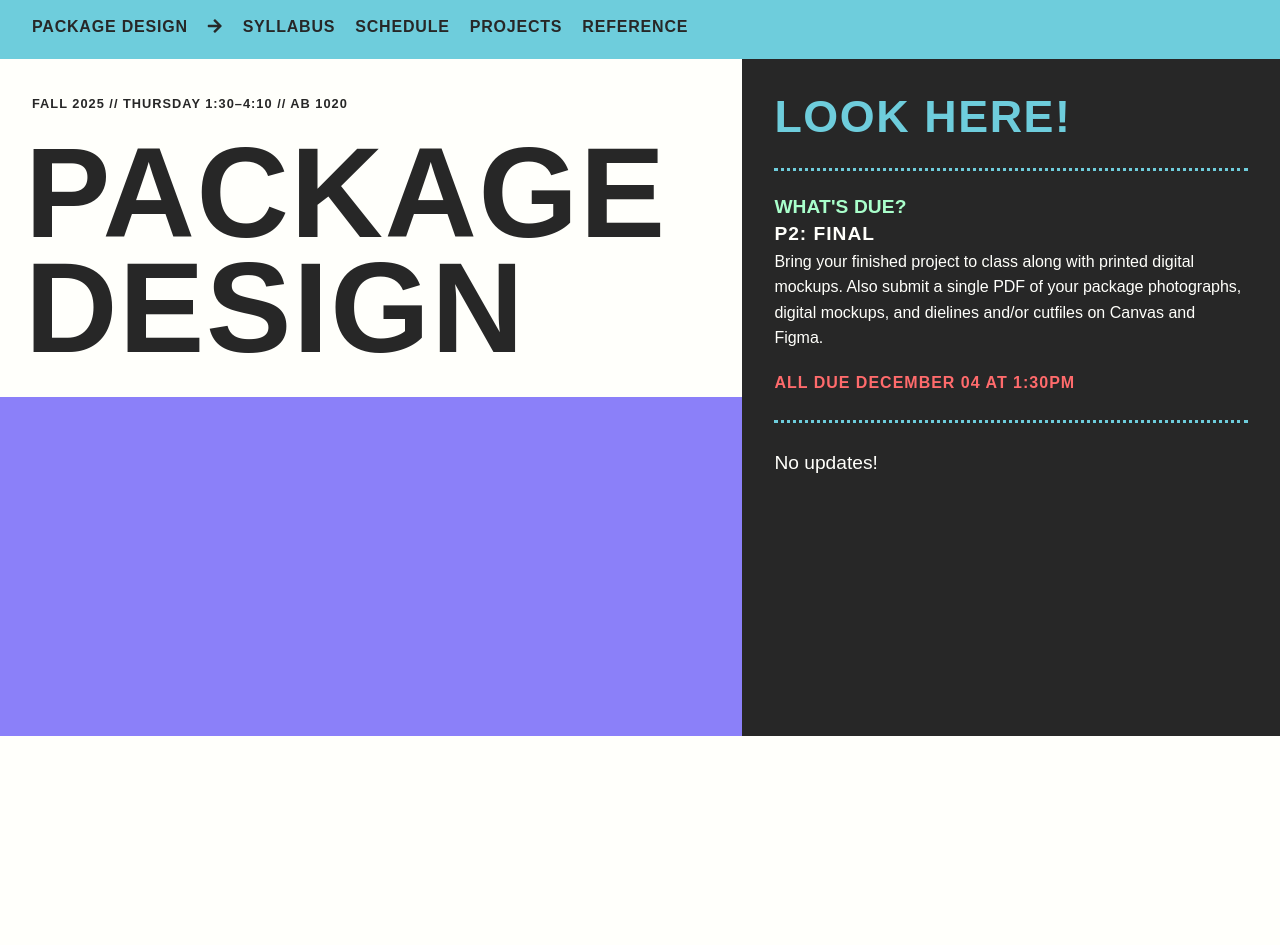
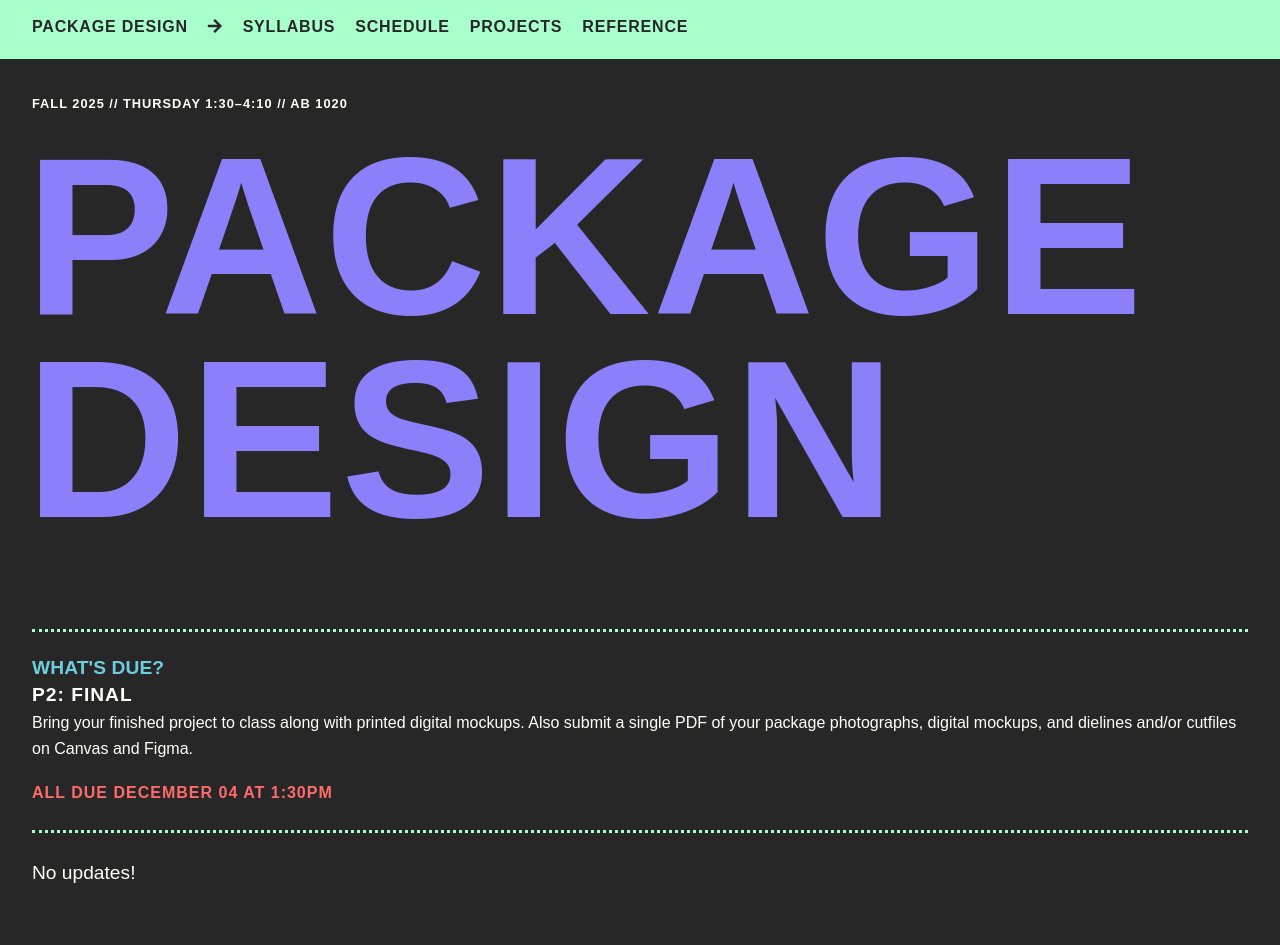
Before and after one commit to gmu-gd/package25-fall, a Jekyll site: the page built from index.html, in a window 1280 px wide. Built offline with Jekyll 4.4.1, drawn with Linux system fonts in a browser that asks for light colours; some web fonts are replaced; before the commit the page ends 900 px from its top, so only the background shows below that.

Commit message:
redesign

```diff
--- a/_includes/update-box.html
+++ b/_includes/update-box.html
@@ -1,4 +1,4 @@
-<h2 class="section-title">Look here!</h2>
+<!-- <h2 class="section-title">Look here!</h2> -->
 {% if site.categories.due == null %}
   <p>Class hasn't started yet, nothing is due.</p>
   {% else %}
--- a/_includes/work-list.html
+++ b/_includes/work-list.html
@@ -2,7 +2,7 @@
 {% assign curDate = site.time | date: '%s' %}
 {% if site.categories.projects == null %}
   <p>The first project will be posted soon.</p>
-  {% else %}
+{% else %}
   {% for post in site.categories.projects %}
     {% assign postStartDate = post.date | date: '%s' %}
     {% if postStartDate <= curDate %}
--- a/_sass/main.scss
+++ b/_sass/main.scss
@@ -95,11 +95,11 @@ textarea {
 ========================================================================== */
 
 $font-stack-body: sofia-pro, sans-serif;
-$font-stack-bighead: rig-solid-bold-halftone, sans-serif;
-$font-stack-student: rig-solid-bold-fill, sans-serif;
+$font-stack-bighead: "sofia-pro-condensed", sans-serif;
+$font-stack-student: "sofia-pro-condensed", sans-serif;
 $font-stack-headings: sofia-pro-soft, sans-serif;
-$primary-color: #6ECDDC; //lightish
-$secondary-color: #A9FFCB;
+$primary-color: #A9FFCB; //lightish
+$secondary-color: #6ECDDC;
 $tertiary-color: #8B80F9;
 $dark-color: #272727;
 $light-color: #FFFFFB;
@@ -121,7 +121,7 @@ body {
   font-size: 16px;
   font-weight: 400;
   line-height: 1.5;
-  background-color: $light-color;
+  background-color: $dark-color;
   color: $dark-color;
   width: 100vw;
   overflow-x: hidden;
@@ -239,27 +239,18 @@ main, #head-contain {
   display: grid;
   overflow: hidden;
   grid-template-columns: 1fr;
-  grid-template-rows: 1fr 1fr;
+  // grid-template-rows: 1fr 1fr;
   gap: 0;
   grid-template-areas:
     "pi"
-    "wd"
-    "ar";
+    "wd";
+}
+#top-content small {
+  color: $light-color;
 }
 .page-info {
   grid-area: pi;
   padding: 5vw;
-}
-.arrows {
-  grid-area: ar;
-  min-height: 200px;
-  // overflow: hidden;
-  // background: url(../img/background.png) no-repeat center center;
-  // -webkit-background-size: cover;
-  // -moz-background-size: cover;
-  // -o-background-size: cover;
-  // background-size: cover;
-  background-color: $tertiary-color;
 }
 .due-box {
   grid-area: wd;
@@ -354,7 +345,7 @@ a, a:hover, a:active, a:visited {
   text-decoration: none;
 }
 h1 a, h1 a:hover, h1 a:active, h1 a:visited {
-  color: $dark-color;
+  color: $tertiary-color;
   // -webkit-text-stroke: 0 $dark-color;
 }
 p {
@@ -417,7 +408,7 @@ h1, h2, h3, h4, h5 {
 h1 {
   font-family: $font-stack-bighead;
   margin-top: 0;
-  font-size: 16vw;
+  font-size: 100px;
   line-height: .9em;
   padding: 10px 0 0 0;
   margin-left: -6px;
@@ -425,7 +416,7 @@ h1 {
   letter-spacing: .1rem;
   font-weight: 700;
   // -webkit-text-stroke: 0;
-  color: $primary-color;
+  color: $tertiary-color;
 }
 .interior h1 {
   color: $primary-color;
@@ -836,7 +827,7 @@ p#warning {
      font-size: 2.2rem;
    }
    h1 a, h1 a:hover, h1 a:active, h1 a:visited {
-     color: $dark-color;
+     color: $tertiary-color;
      // -webkit-text-stroke: 3px $dark-color;
    }
    .interior h1 a, .interior h1 a:hover {
@@ -848,7 +839,7 @@ p#warning {
      text-transform: uppercase;
      letter-spacing: .1rem;
      font-weight: 700;
-     color: $dark-color;
+     color: $primary-color;
      // -webkit-text-stroke: 3px $dark-color;
    }
    ul {
@@ -872,7 +863,7 @@ p#warning {
 }
 @media only screen and (min-width: 630px) {
   h1 {
-    font-size: 17vw;
+    font-size: 150px;
     line-height: .9em;
     padding: 20px 0 0 0;
     margin-left: -6px;
@@ -919,7 +910,7 @@ p#warning {
     width: 75%;
   }
   h1 {
-    font-size: 17vw;
+    font-size: 175px;
     line-height: .9em;
     padding: 20px 0 0 0;
     margin-left: -9px;
@@ -930,14 +921,6 @@ p#warning {
     main, .about, #head-contain {
       width: 95vw;
       display: flow-root;
-    }
-    #top-content {
-      grid-template-columns: 29vw 29vw 1fr;
-      grid-template-rows: 1fr 1fr;
-      gap: 0;
-      grid-template-areas:
-        "pi pi wd"
-        "ar ar wd";
     }
     .tutorial-page {
       width: 600px;
@@ -969,7 +952,7 @@ p#warning {
       grid-column: span 4;
     }
     h1 {
-      font-size: 10vw;
+      font-size: 225px;
       line-height: .9em;
       padding: 20px 0 0 0;
       margin-left: -7px;
@@ -980,14 +963,6 @@ p#warning {
     main, #head-contain {
       position: relative;
       left: 0;
-    }
-    #top-content {
-      grid-template-columns: 22vw 22vw 22vw 1fr;
-      grid-template-rows: 1fr 1fr;
-      gap: 0;
-      grid-template-areas:
-        "pi pi pi wd"
-        "ar ar ar wd";
     }
     section {
       display: grid;
@@ -1003,7 +978,7 @@ p#warning {
       grid-column: span 4;
     }
     h1 {
-      font-size: 11vw;
+      font-size: 250px;
       line-height: .9em;
       padding: 20px 0 0 0;
       margin-left: -10px;
@@ -1035,9 +1010,7 @@ p#warning {
 /* ============================================
    Temporary Styles
    ============================================ */
-body {
-  background-color: $light-color;
-}
+
 .temp-form {
   padding: 50px 12.5vw;
   color: $dark-color;
--- a/index.html
+++ b/index.html
@@ -12,8 +12,6 @@ layout: default
   <div class="due-box">
     {% include update-box.html %}
   </div>
-  <div class="arrows">
-  </div>
 </div>
 <!-- <main>
   <section>
```
